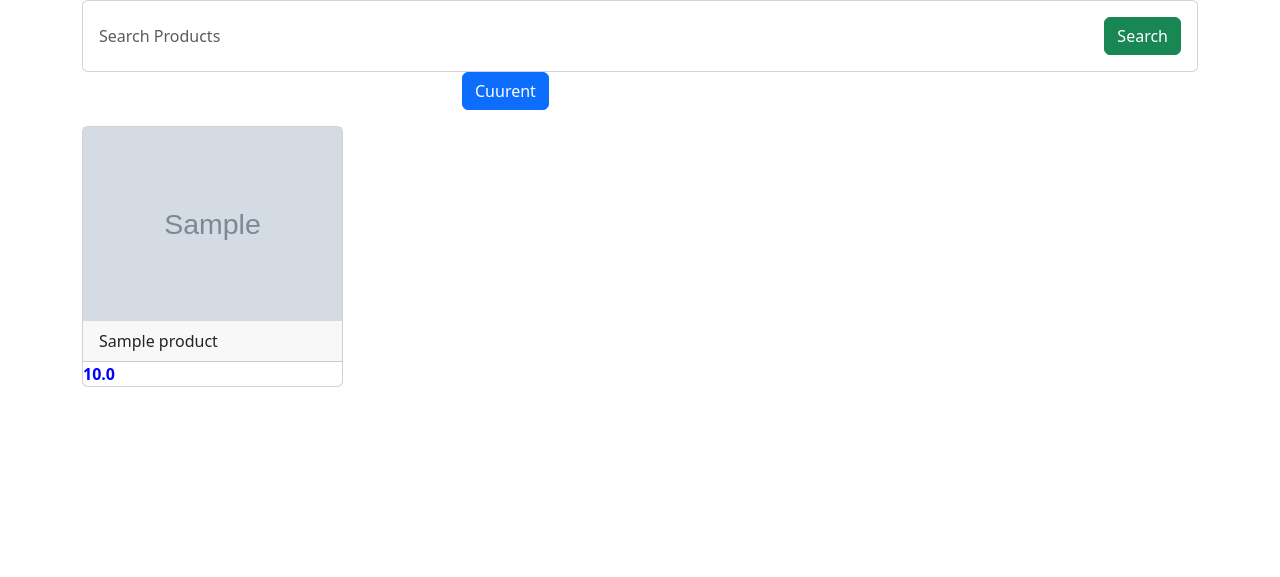
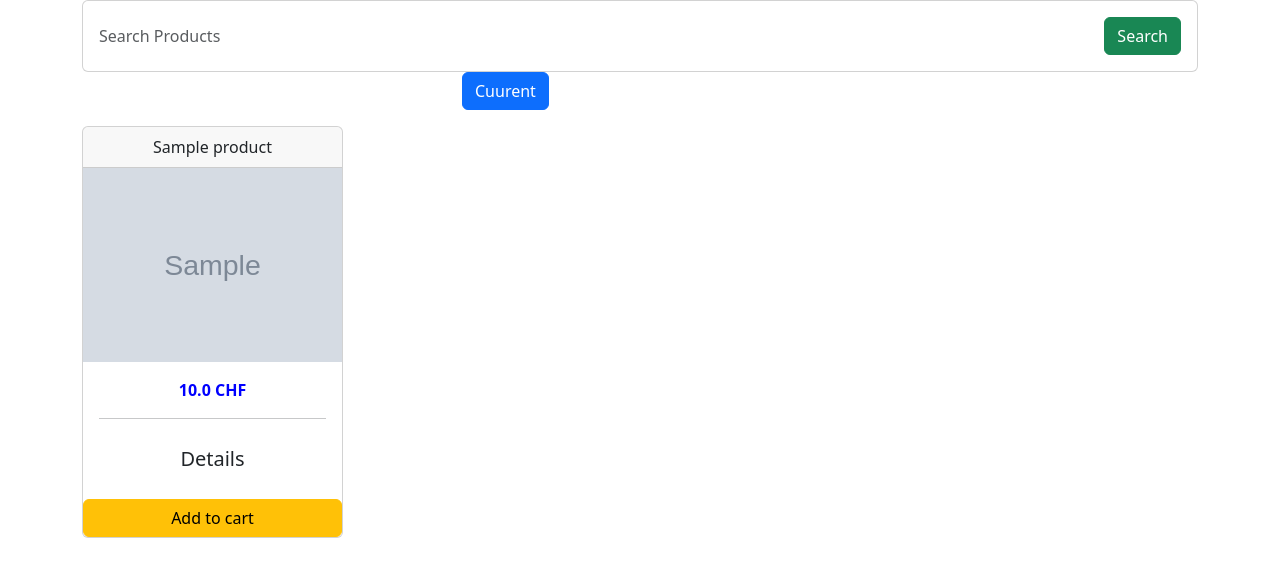
Before and after one commit to Georgiee98/Ecom-django-only, a Django app: page /shop/ in a window 1280 px wide. Shown: the top 577 px of the page. Run offline with Django 4.2, Linux system fonts and the light colour scheme; tables that the repository leaves empty hold one stand-in row (values such as "Sample post"); grey boxes marked "Sample" are stand-in pictures.

Commit message:
Viewing details of products

```diff
--- a/project/urls.py
+++ b/project/urls.py
@@ -20,5 +20,6 @@ from shop import views
 
 urlpatterns = [
     path('admin/', admin.site.urls),
-    path('shop/', views.index, name='shop')
+    path('shop/', views.index, name='shop'),
+    path('shop/<int:pk>', views.detail, name='detail'),
 ]
--- a/shop/static/shop/style.css
+++ b/shop/static/shop/style.css
@@ -7,3 +7,8 @@
     font-weight: bold;
 
 }
+
+.link-info {
+    text-decoration: none;
+    color:red;
+}
--- a/shop/templates/shop/index.html
+++ b/shop/templates/shop/index.html
@@ -43,19 +43,27 @@
           <ul class="pagination">
             {% if product_objects.has_previous %}
             <li class="page-item">
-              <a  class="page-link"href="?page={{ product_objects.previous_page_number }}"
+              <a
+                class="page-link"
+                href="?page={{ product_objects.previous_page_number }}"
                 >Previous</a
               >
             </li>
             {% endif %}
 
             <li class="page-item active">
-              <a class="page-link" href="?page={{ product_objects.number }}">Cuurent</a>
+              <a class="page-link" href="?page={{ product_objects.number }}"
+                >Cuurent</a
+              >
             </li>
 
             {% if product_objects.has_next %}
             <li>
-              <a class="page-link" href="?page={{ product_objects.next_page_number }}">Next</a>
+              <a
+                class="page-link"
+                href="?page={{ product_objects.next_page_number }}"
+                >Next</a
+              >
             </li>
             {% endif %}
           </ul>
@@ -68,9 +76,16 @@
         {% for product in product_objects %}
         <div class="col-md-3">
           <div class="card">
+            <div class="card-header text-center">{{ product.title }}</div>
             <img src="{{product.image}}" alt="{{product.image}}" />
-            <div class="card-header">{{ product.title }}</div>
-            <div class="card-text">{{ product.price }}</div>
+            <div class="card-body text-center">
+                <div class="card-text text-center">{{ product.price }} CHF</div>
+                <hr />
+                <a href="/shop/{{product.id}}" class="btn btn-lg">Details</a>
+            </div>
+            <a href="/shop/{{product.id}}" class="btn btn-warning"
+              >Add to cart</a
+            >
           </div>
         </div>
         {% endfor %}
```
